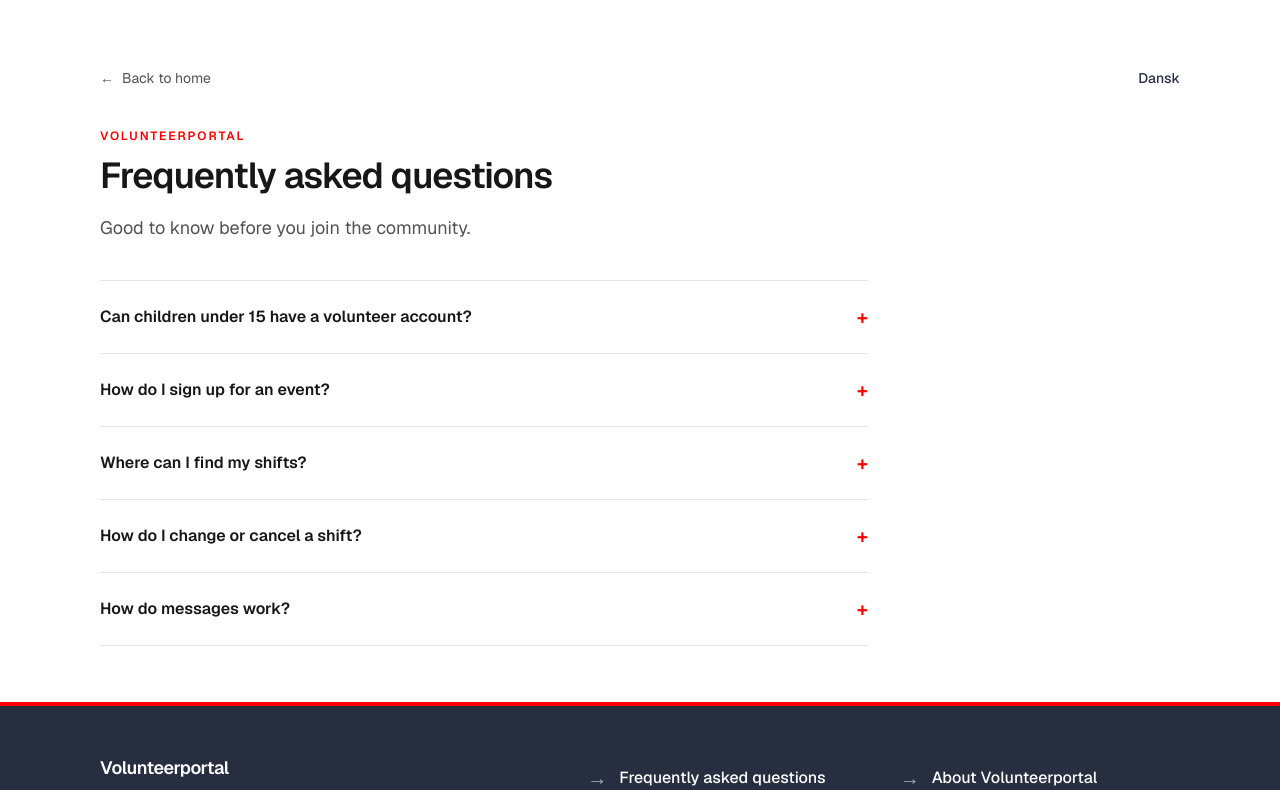
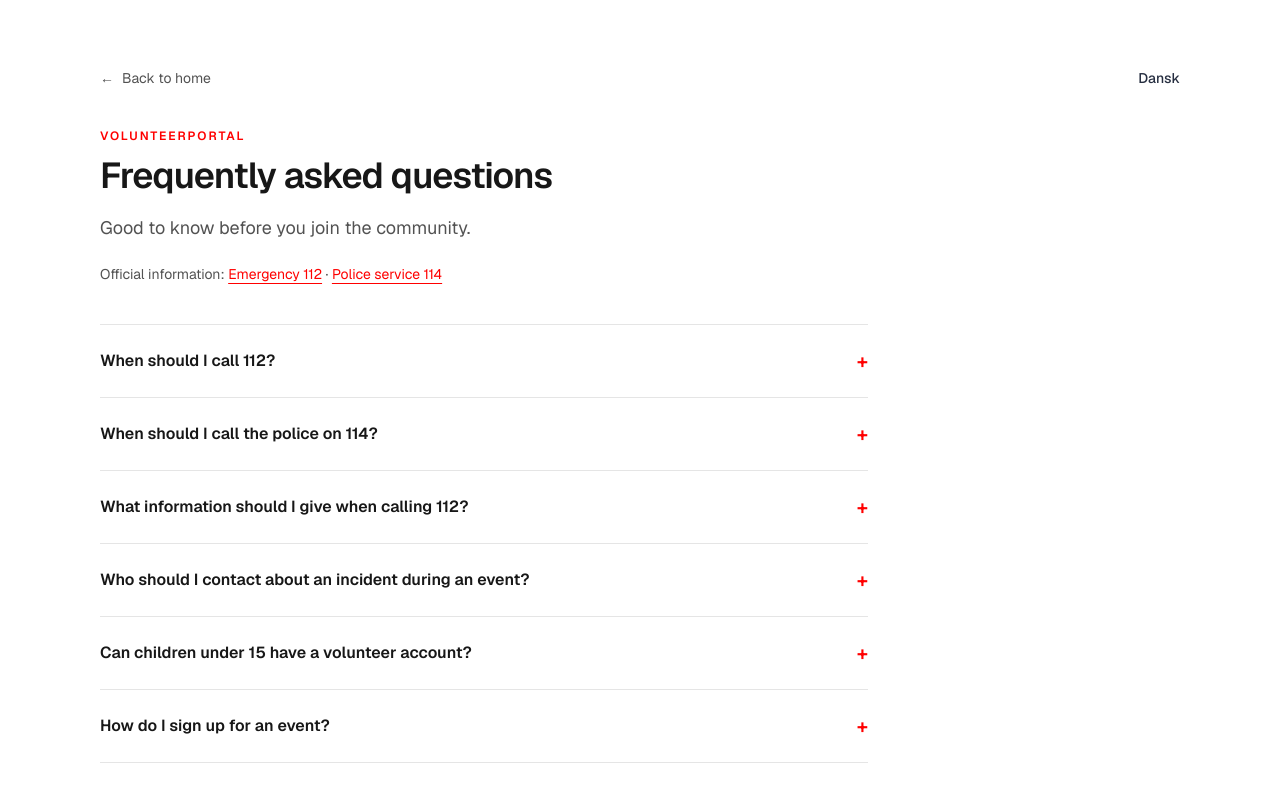
Before and after one commit to Merian12/Triton-softwareProcesPatterns, a Next.js app: page /faq in a window 1280 px wide. Shown: the top 790 px of the page. Built offline with nearby package versions, Linux system fonts and the light colour scheme.

Commit message:
Updated FAQ

```diff
--- a/src/components/InformationPage.tsx
+++ b/src/components/InformationPage.tsx
@@ -8,6 +8,10 @@ type Topic = 'faq' | 'about' | 'contact' | 'help';
 const content = {
   da: {
     faq: { title: 'Ofte stillede spørgsmål', intro: 'Godt at vide, før du bliver en del af fællesskabet.', sections: [
+      ['Hvornår skal jeg ringe 112?', 'Ring 112 til alarmcentralen i Danmark, hvis du har akut brug for politi, ambulance eller brandvæsen, fx ved alvorlige ulykker, brand eller fare for liv.'],
+      ['Hvornår skal jeg ringe 114 til politiet?', 'Ring 114 til politiets landsdækkende servicenummer ved henvendelser, der ikke kræver akut udrykning, fx anmeldelse af et tyveri, hvor gerningspersonen har forladt stedet, eller generelle spørgsmål til politiet. Ved akut fare skal du ringe 112.'],
+      ['Hvad skal jeg oplyse, når jeg ringer 112?', 'Fortæl, hvad der er sket, hvor og hvornår det er sket, den præcise adresse, og hvor mange der er kommet til skade. Ved et event skal du beskrive placeringen på området så præcist som muligt. Følg alarmoperatørens anvisninger.'],
+      ['Hvem skal jeg kontakte ved en hændelse under et event?', 'Ved akut fare skal du ringe 112 med det samme. Orientér derefter eventets arrangør, koordinator eller sikkerhedspersonale, så de kan hjælpe redningspersonalet med at finde frem. Ved mindre, ikke-akutte hændelser kan du kontakte den ansvarlige via kontaktoplysningerne ved eventet.'],
       ['Kan børn under 15 år få en frivilligkonto?', 'Børn under 15 år skal registreres af en forælder. Forælderen skal give tilladelse til, at barnet får en frivilligkonto (volunteer account), og give barnet rettigheder til selv at tilmelde sig events.'],
       ['Hvordan tilmelder jeg mig et event?', 'Opret en konto som frivillig, og log ind. Under Find arrangementer kan du vælge et event og se vagterne. Vælg en ledig vagt, læs opgavebeskrivelsen, og bekræft din tilmelding.'],
       ['Hvor finder jeg mine vagter?', 'Dine tilmeldinger vises under Mine vagter. I kalenderen kan du se dine vagter og skrive personlige noter.'],
@@ -34,6 +38,10 @@ const content = {
   },
   en: {
     faq: { title: 'Frequently asked questions', intro: 'Good to know before you join the community.', sections: [
+      ['When should I call 112?', 'Call 112 for emergency services in Denmark if you urgently need the police, an ambulance or the fire brigade, for example after a serious accident, in a fire or when someone’s life is in danger.'],
+      ['When should I call the police on 114?', 'Call 114, the nationwide Danish police service number, for matters that do not require an emergency response, such as reporting a theft after the offender has left or asking general police questions. In immediate danger, call 112.'],
+      ['What information should I give when calling 112?', 'Explain what happened, where and when it happened, the exact address and how many people are injured. At an event, describe the location within the venue as precisely as possible. Follow the emergency operator’s instructions.'],
+      ['Who should I contact about an incident during an event?', 'In immediate danger, call 112 straight away. Then inform the event organiser, coordinator or security staff so they can help emergency responders find the location. For minor, non-emergency incidents, contact the person responsible using the contact details provided for the event.'],
       ['Can children under 15 have a volunteer account?', 'Children under 15 must be registered by a parent. The parent must give permission for the child to have a volunteer account and grant the child permission to sign up for events.'],
       ['How do I sign up for an event?', 'Create a volunteer account and sign in. Go to Find events, choose an event and view its shifts. Choose an available shift, read the task description and confirm your registration.'],
       ['Where can I find my shifts?', 'Your registrations appear under My shifts. Use the calendar to view your shifts and add personal notes.'],
@@ -72,6 +80,12 @@ export default function InformationPage({ topic }: { topic: Topic }) {
       <p className="mb-3 text-xs font-semibold uppercase tracking-[0.16em] text-brand">Volunteerportal</p>
       <h1 className="text-3xl font-semibold tracking-tight sm:text-4xl">{page.title}</h1>
       <p className="mt-4 text-lg leading-8 text-muted">{page.intro}</p>
+      {topic === 'faq' && <p className="mt-4 text-sm leading-7 text-muted">
+        {language === 'da' ? 'Officielle oplysninger: ' : 'Official information: '}
+        <a className="text-brand underline underline-offset-4" href="https://politi.dk/kontakt-politiet/alarm-112">{language === 'da' ? 'Alarm 112' : 'Emergency 112'}</a>
+        {' · '}
+        <a className="text-brand underline underline-offset-4" href="https://politi.dk/om-politiet/kontakt-politiet/service-114">{language === 'da' ? 'Politiets service 114' : 'Police service 114'}</a>
+      </p>}
       <div className="mt-9 divide-y divide-border-subtle border-y border-border-subtle">
         {page.sections.map(([heading, body], index) => topic === 'faq' ? <details key={index} className="group py-1">
           <summary className="flex min-h-16 cursor-pointer items-center justify-between gap-5 rounded-sm py-4 font-semibold focus-visible:outline-2 focus-visible:outline-brand">{heading}<span aria-hidden="true" className="text-xl text-brand group-open:rotate-45">+</span></summary>
```
